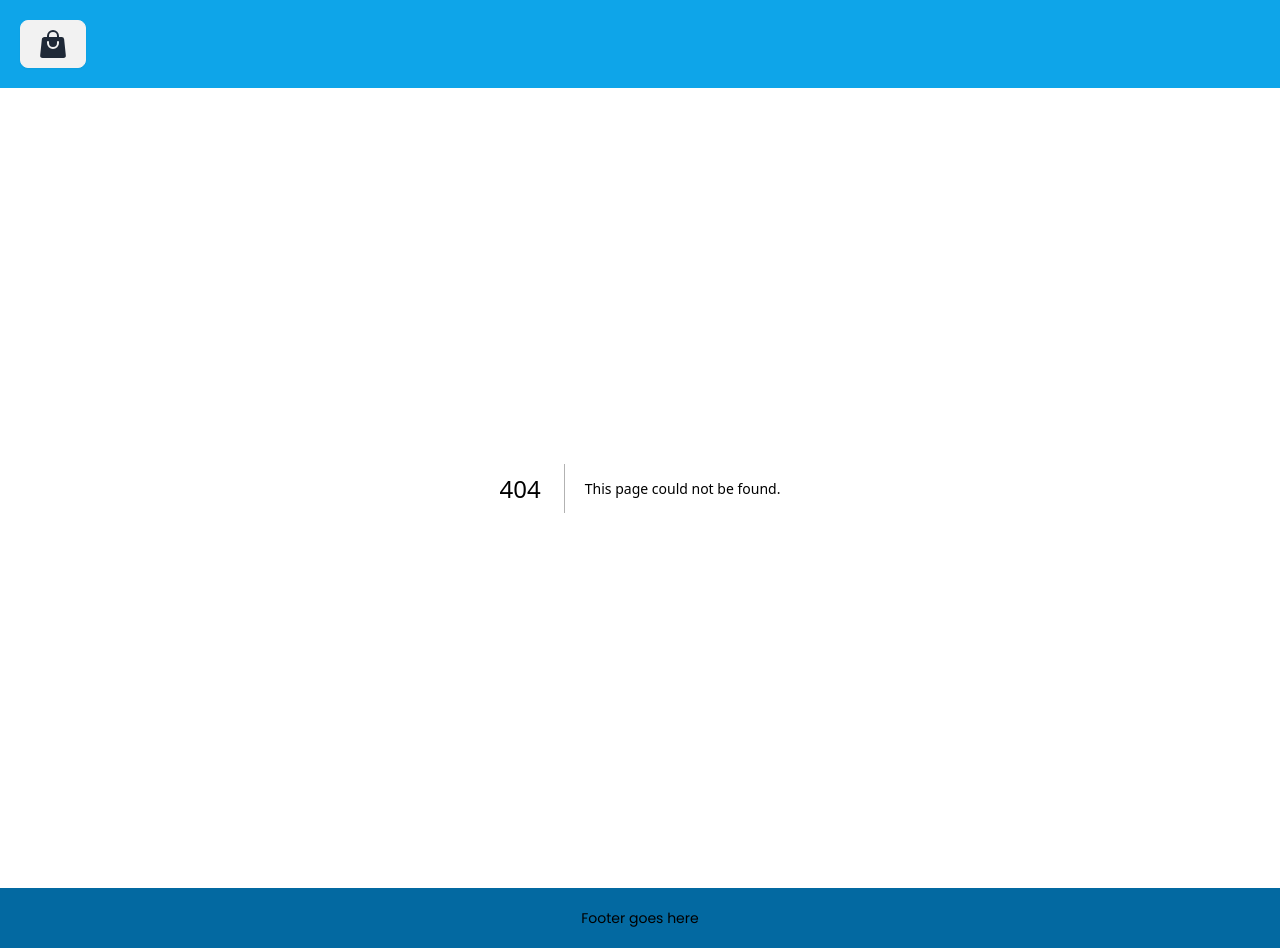
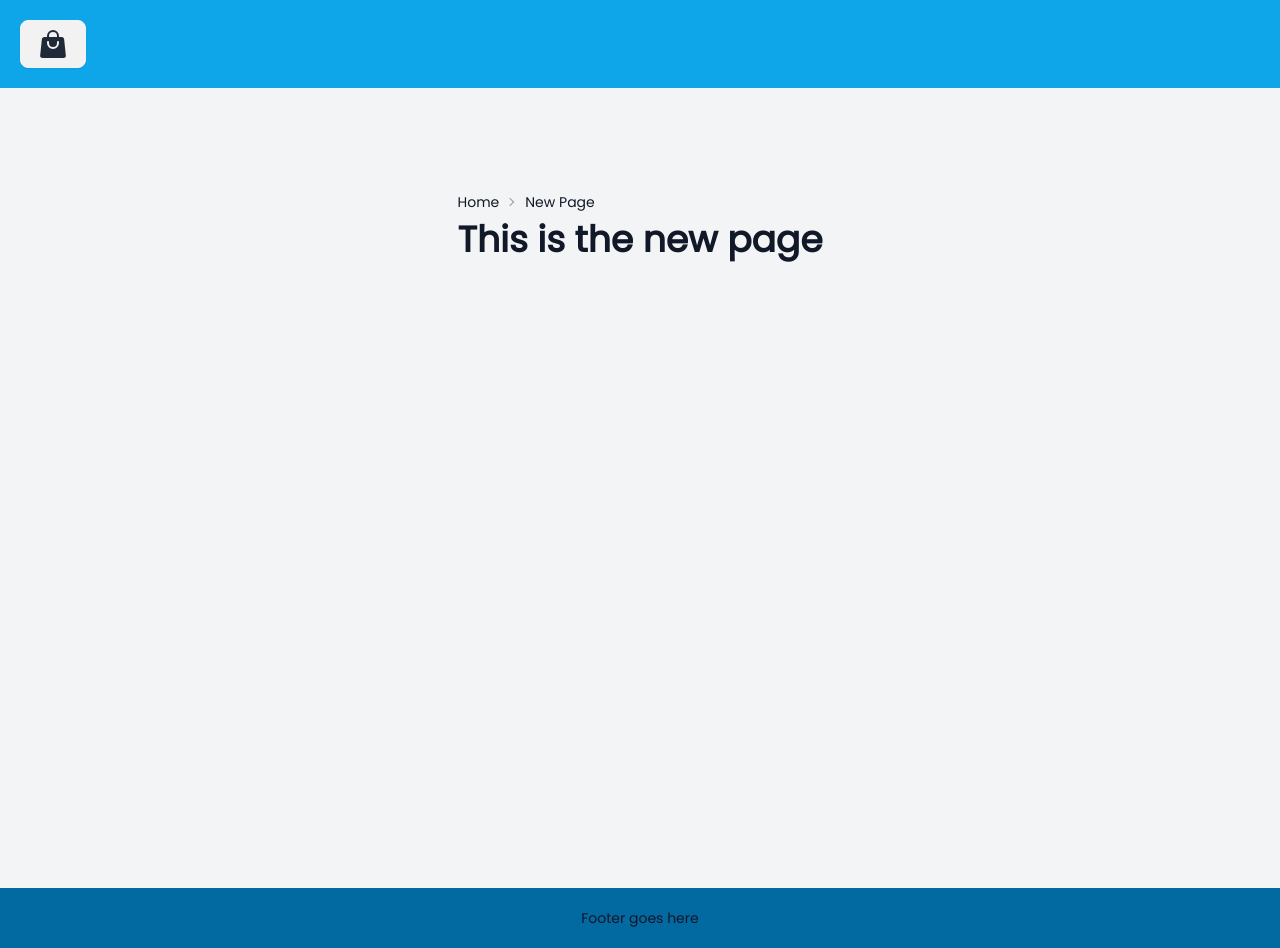
Before and after one commit to girres/next.madremia, a Next.js app: page /new-page in a window 1280 px wide. Before the commit this address had no page. Built offline with nearby package versions, Linux system fonts and the light colour scheme.

Commit message:
chore: Add new page component and update navigation

```diff
--- /dev/null
+++ b/src/app/new-page/page.js
@@ -0,0 +1,19 @@
+import Link from 'next/link';
+
+export default function Home() {
+  return (
+    <main className='flex min-h-screen flex-col items-center justify-between p-24'>
+      <div>
+        <div className='breadcrumbs text-sm'>
+          <ul>
+            <li>
+              <Link href='/'>Home</Link>
+            </li>
+            <li>New Page</li>
+          </ul>
+        </div>
+        <h1>This is the new page</h1>
+      </div>
+    </main>
+  );
+}
--- a/src/app/page.js
+++ b/src/app/page.js
@@ -1,4 +1,5 @@
 import Image from 'next/image';
+import Link from 'next/link';
 
 // Components.
 import TestToast from '@/components/TestToast';
@@ -11,24 +12,12 @@
           Get started by editing&nbsp;
           <code className='font-mono font-bold'>src/app/page.js</code>
         </p>
-        <div className='fixed bottom-0 left-0 flex h-48 w-full items-end justify-center bg-gradient-to-t from-white via-white dark:from-black dark:via-black lg:static lg:h-auto lg:w-auto lg:bg-none'>
-          <a
-            className='pointer-events-none flex place-items-center gap-2 p-8 lg:pointer-events-auto lg:p-0'
-            href='https://vercel.com?utm_source=create-next-app&utm_medium=appdir-template&utm_campaign=create-next-app'
-            target='_blank'
-            rel='noopener noreferrer'
-          >
-            By{' '}
-            <Image
-              src='/vercel.svg'
-              alt='Vercel Logo'
-              className='dark:invert'
-              width={100}
-              height={24}
-              priority
-            />
-          </a>
-        </div>
+        <p className='fixed left-0 top-0 flex w-full justify-center border-b border-gray-300 bg-gradient-to-b from-zinc-200 pb-6 pt-8 backdrop-blur-2xl dark:border-neutral-800 dark:bg-zinc-800/30 dark:from-inherit lg:static lg:w-auto  lg:rounded-xl lg:border lg:bg-gray-200 lg:p-4 lg:dark:bg-zinc-800/30'>
+          Go to another page&nbsp;
+          <Link href='/new-page' className='font-mono font-bold'>
+            src/new-page/page.js
+          </Link>
+        </p>
       </div>
 
       <TestToast />
```
